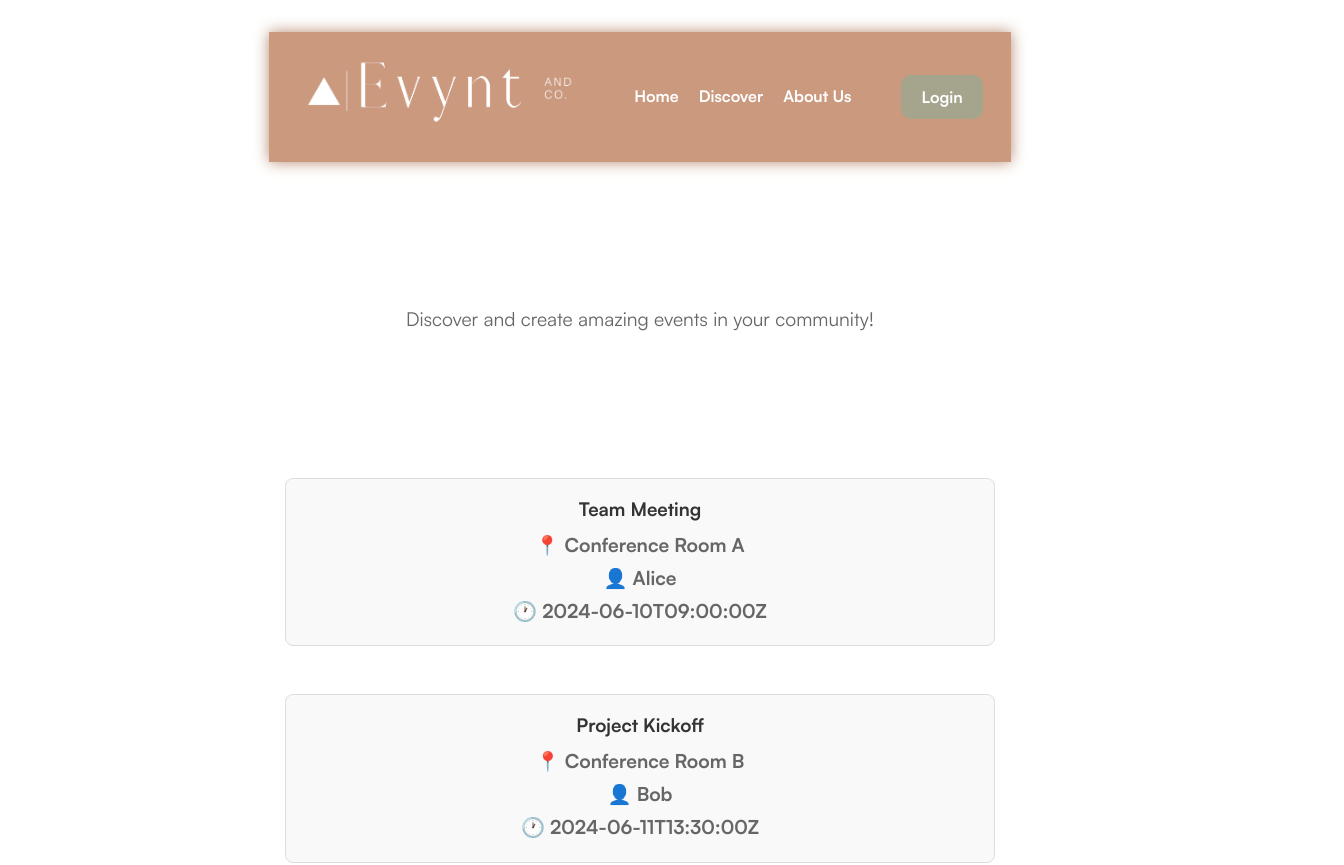
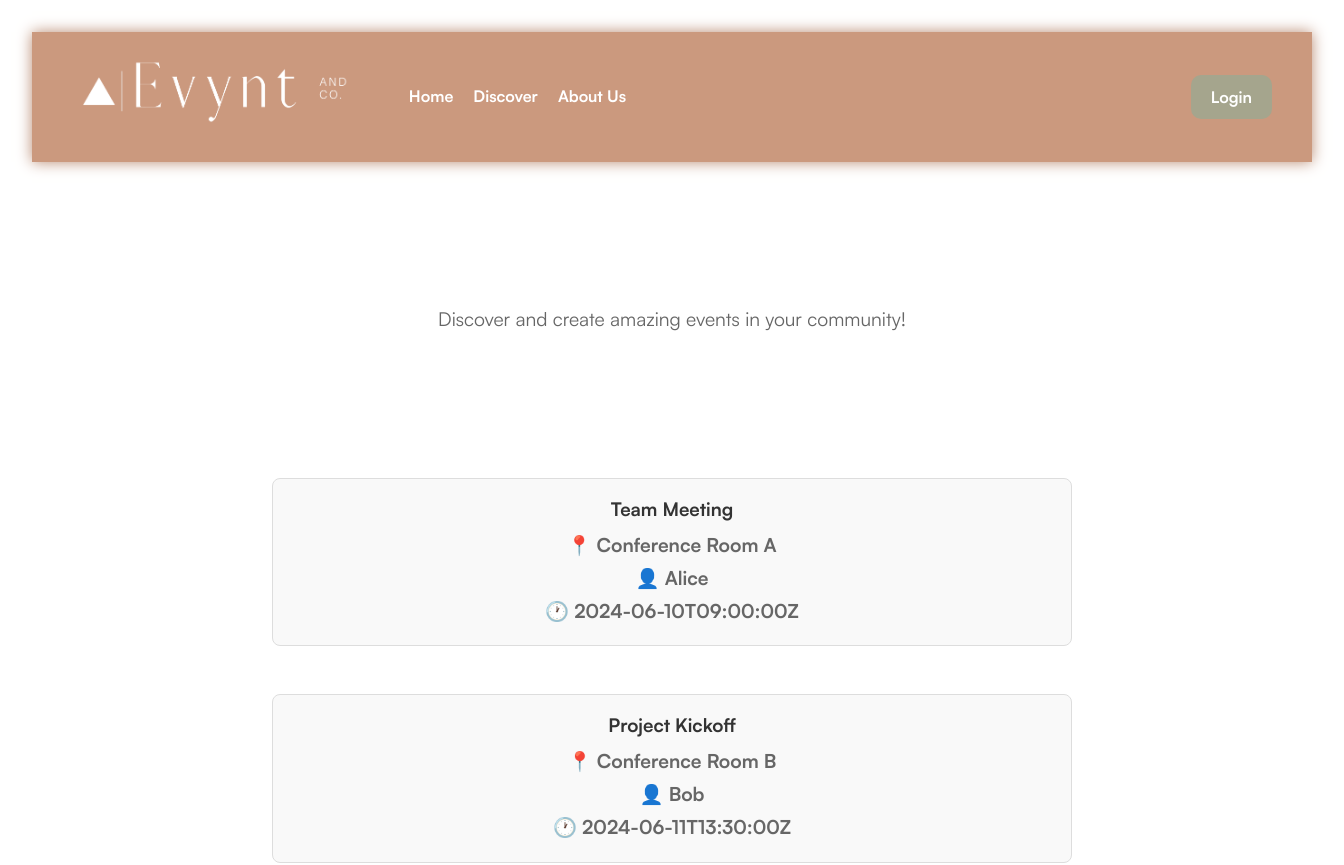
Before and after one commit to code-differently/cs-25-2-team5, a React app in the folder event-planner/frontend/: page / in a window 1280 px wide. Shown: the top 865 px of the page, 1344 px wide, since content can reach past the window. Built offline with nearby package versions, Linux system fonts and the light colour scheme; the HTML template or start-up script is replaced by a standard one.

Commit message:
style: fixes padding and width of header

```diff
--- a/event-planner/frontend/src/components/navigation/Navigation.css
+++ b/event-planner/frontend/src/components/navigation/Navigation.css
@@ -4,11 +4,15 @@
     justify-content: space-between;
     align-items: center;
     height: 130px;
-    padding: 0 28px;
+    padding: 0 40px;
     top: 0;
     z-index: 9999;
     background-color: #cb997e;
     box-shadow: 0 0 14px 0 #b88a71;
+    width: 100vw;
+    margin-left: 50%;
+    transform: translateX(-50%);
+    box-sizing: border-box;
 }
 
 .navigation-top-menu {
```
